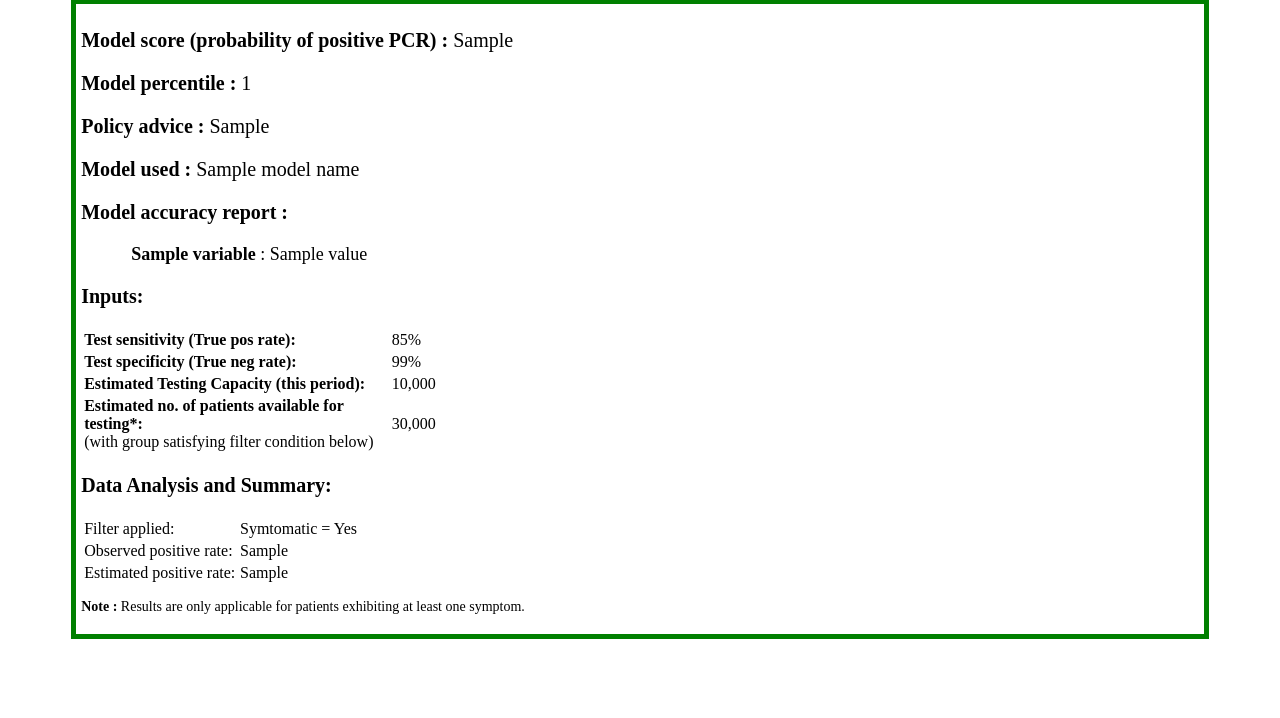
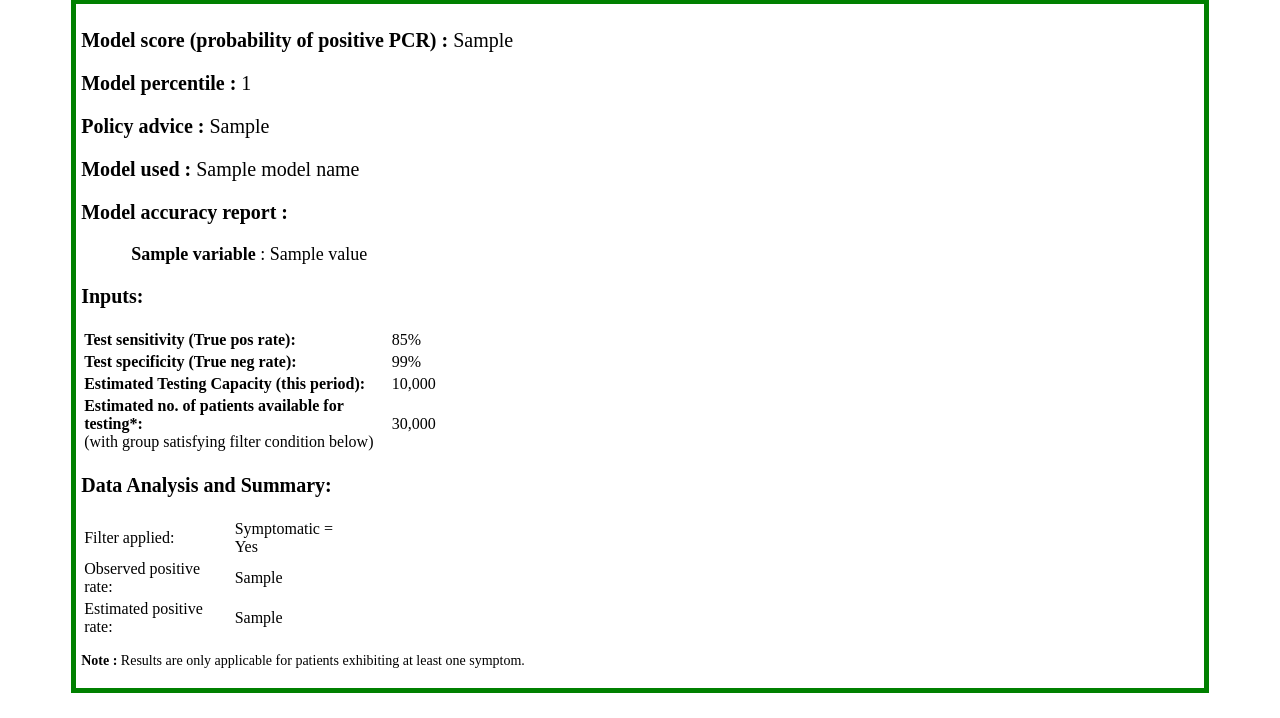
Before and after one commit to nitimkc/covidpredictor-app, a Flask app: template templates/main.html in a window 1280 px wide. Shown: the part 492-1210 px from the top of the page. Before the commit the page ends 1131 px from the top, so only its background shows below. Run offline with Flask 2, Linux system fonts and the light colour scheme; the template is opened without the code that fills it: most values are stand-ins (such as "Sample title", 1, 10 or a date in 2020); parts of the project's set-up code (start-up, migrations or seed data) failed here and were passed over.

Commit message:
typos corrected

```diff
--- a/app.py
+++ b/app.py
@@ -84,13 +84,13 @@ def results():
             predicted_covid_prob = '% '.join(map(str, np.append(np.round(y*100, 1), '') ))
             prob_percentile = str(y_percentile)
             model_name = re.sub(r"(\w)([A-Z])", r"\1 \2", score['name'])
-            model_score = dict((k, score[k]) for k in ('sensitivity', 'specificity', 'accuracy', 'auc'))
+            model_score = dict((k, score[k]) for k in ('sensitivity', 'specificity', 'accuracy', 'AUC'))
             for k,v in model_score.items():
                 model_score[k] = str(np.round(v*100,1))+'%'
             obs_posrate = str(np.round(score['positiverate']*100,1))+'%'
             est_posrate = (score['positiverate']-1+.99)/(.85-1+.99)
             est_posrate = str(np.round(est_posrate*100,1))+'%'
-            policy_advice = np.where( y_percentile>(1-10000/30000), "Test", "Do Not Test")
+            policy_advice = np.where( y_percentile>1-(10000/30000), "Test", "Do Not Test")
 
         # pass input variables and "predicted_prob" to the "render_template" function
         # display the predicted value on the webpage by rendering the "resultsform.html" file
--- a/templates/main.html
+++ b/templates/main.html
@@ -157,7 +157,7 @@ form {
             <p style="font-size:20px"> <strong>Data Analysis and Summary:</strong> </p>
             <table style="width:25%; font-size:16px;">
                 <tr>
-                    <td>Filter applied:</td><td>Symtomatic = Yes </td>
+                    <td>Filter applied:</td><td>Symptomatic = Yes </td>
                 </tr>
                 <tr>
                     <td>Observed positive rate:</td><td>{{obs_posrate}}</td>
```
Also changed, not shown: 1 other file.
